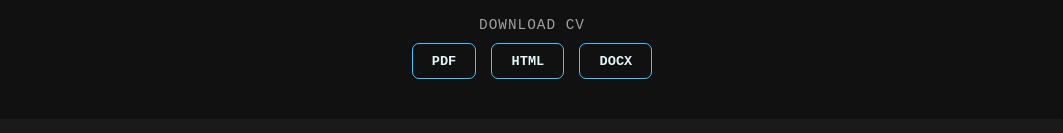
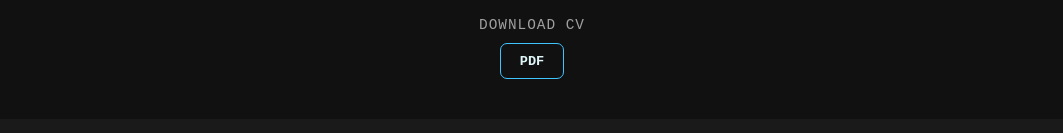
Before and after one commit to Petr-Chalupa/Petr-Chalupa, an Eleventy site: page web/index.njk in a window 1280 px wide. Shown: the part 1288-1421 px from the top of the page, without its empty margins (108-1171 px from the left). Built offline with nearby package versions, Linux system fonts and the light colour scheme; Eleventy itself is replaced by a stand-in of ours; files that its build step writes are made by us from their sources.

Commit message:
--html & --docx
Smůla no

```diff
--- a/web/index.njk
+++ b/web/index.njk
@@ -84,11 +84,7 @@
                     </div>
                     <div class="cv">
                         <span>Download CV</span>
-                        <div class="cv_links">
-                            <a href="./cv.pdf" target="_blank" class="cv_btn">PDF</a>
-                            <a href="./cv.html" target="_blank" class="cv_btn">HTML</a>
-                            <a href="./cv.docx" download class="cv_btn">DOCX</a>
-                        </div>
+                        <a href="./cv.pdf" target="_blank" class="cv_btn">PDF</a>
                     </div>
                 </div>
             </section>
--- a/web/main.css
+++ b/web/main.css
@@ -195,10 +195,6 @@ main {
                     letter-spacing: 1px;
                 }
 
-                .cv_links {
-                    display: flex;
-                    gap: 15px;
-
                 .cv_btn {
                     text-decoration: none;
                     color: var(--font-color);
@@ -214,7 +210,6 @@ main {
                         background-color: var(--ternary-color);
                         color: var(--primary-color);
                         box-shadow: 0 0 10px var(--ternary-color);
-                        }
                     }
                 }
             }
```
Also changed, not shown: .github/workflows/build.yaml, README.md. Lines whose indentation alone changed are shown as unchanged.
